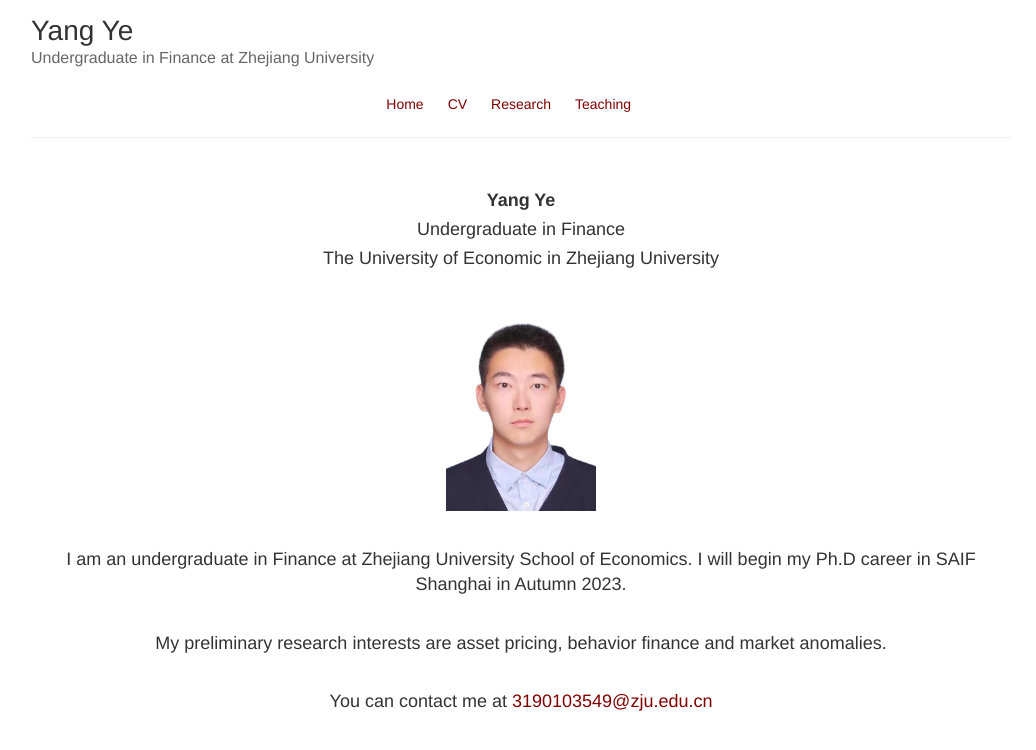
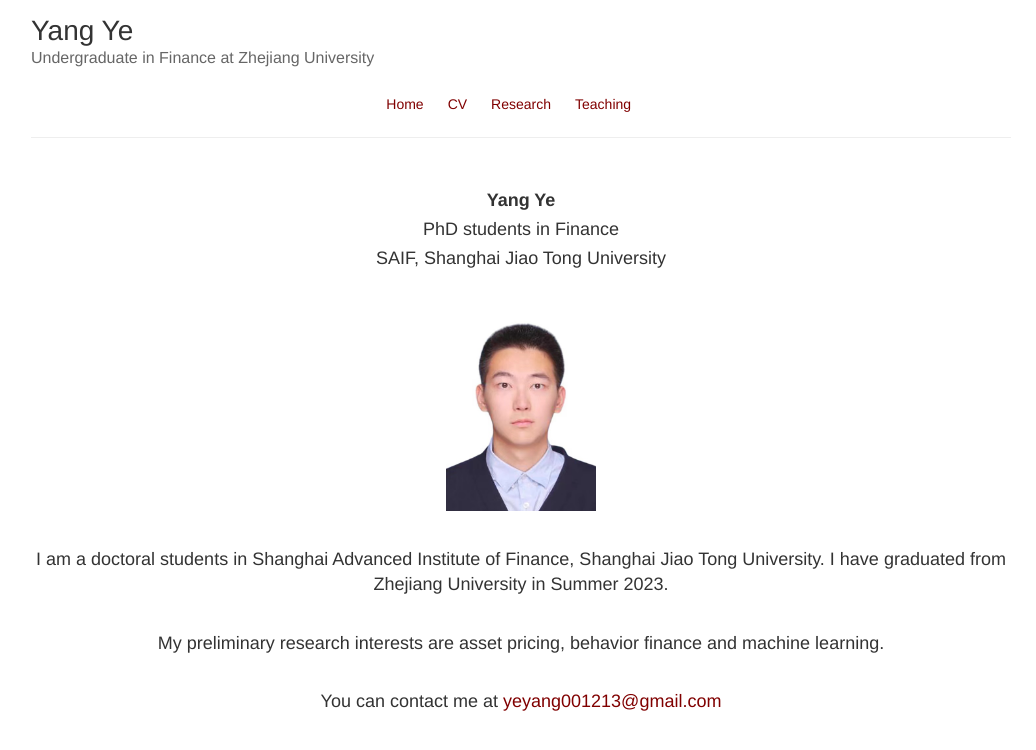
Before and after one commit to yeyangzju/Yang-Ye.github.io, a Jekyll site: the page built from index.html, in a window 1280 px wide. Shown: the top 750 px of the page, without its empty margins (119-1155 px from the left). Built offline with Jekyll 4.4.1, drawn with Linux system fonts in a browser that asks for light colours.

Commit message:
Update index.html

```diff
--- a/index.html
+++ b/index.html
@@ -3,21 +3,21 @@ layout: default
 ---
 {% seo %}
 <head> <title> Yang Ye, a doctoral students in SAIF, Shanghai Jiao Tong University </title>
- <meta name="description" content="I am an Undergraduate in Finance at Zhejiang University School of Economics">
- <meta name="keywords" content="Yang Ye, PhD candidate&candidate , ZJU, Finance">
+ <meta name="description" content="I am  The first grade of doctoral students in SAIF, Shanghai Jiao Tong University">
+ <meta name="keywords" content="Yang Ye, doctoral students&candidate , SAIF, Finance">
  </head>
 <center>
 <p><b>Yang Ye</b></p>
-<p>Undergraduate in Finance</p>
-<p>The University of Economic in Zhejiang University</p>
+<p>PhD students in Finance</p>
+<p>SAIF, Shanghai Jiao Tong University</p>
 <br>
 <img src="images/Homepage.jpeg" width="150">
 <br>
 <br>
 
-<p> I am an undergraduate in Finance at Zhejiang University School of Economics. I will begin my Ph.D career in SAIF Shanghai in Autumn 2023. </p>
+<p> I am a doctoral students in Shanghai Advanced Institute of Finance, Shanghai Jiao Tong University. I have graduated from Zhejiang University in Summer 2023. </p>
   <br>
-<p>My preliminary research interests are asset pricing, behavior finance and market anomalies.</p>
+<p>My preliminary research interests are asset pricing, behavior finance and machine learning.</p>
    <br>
-<p>You can contact me at <a href = "mailto:3190103549@zju.edu.cn">3190103549@zju.edu.cn</a></p>
+<p>You can contact me at <a href = "mailto:yeyang001213@gmail.com">yeyang001213@gmail.com</a></p>
 </center>
```
